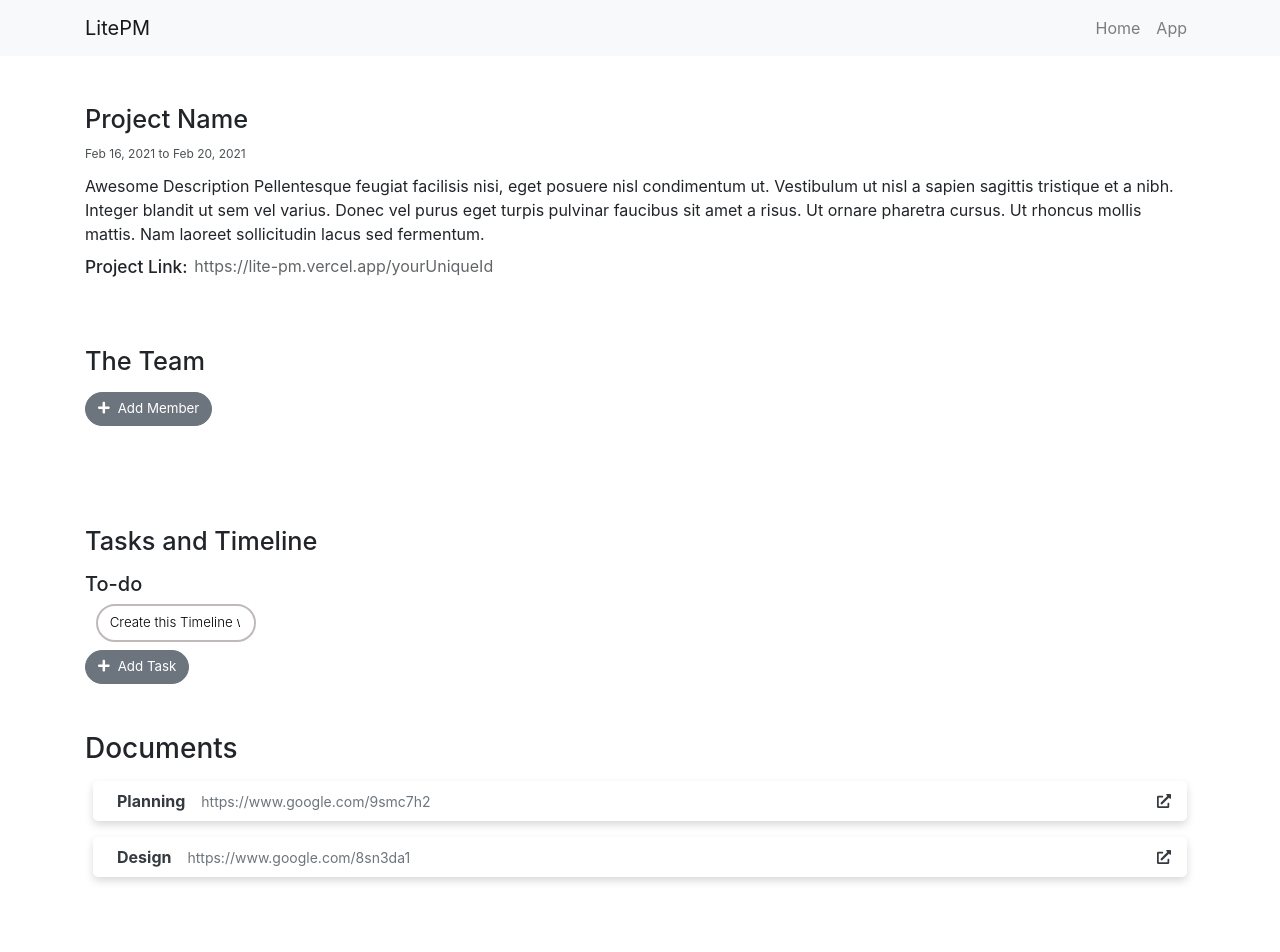
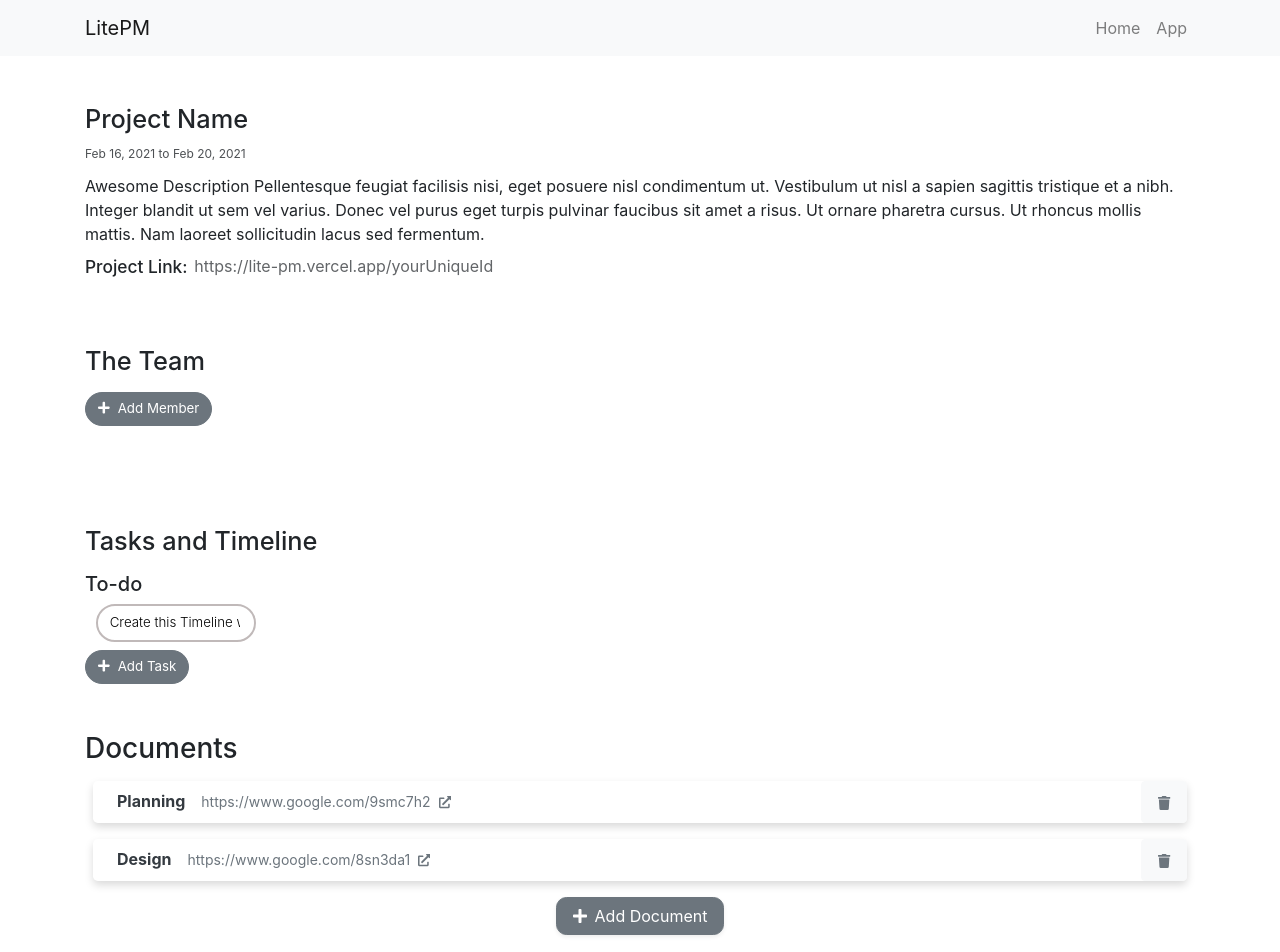
Before and after one commit to CaioCamatta/Lite-PM-frontend, a Next.js app in the folder lite-pm/: page / in a window 1280 px wide. Shown: the top 952 px of the page. Before the commit the page ends 893 px from the top, so only its background shows below. Built offline with nearby package versions, Linux system fonts and the light colour scheme.

Commit message:
Connect to Create and Delete API

```diff
--- a/lite-pm/pages/components/AppPage.js
+++ b/lite-pm/pages/components/AppPage.js
@@ -20,7 +20,7 @@ import ProjectDocuments from "./ProjectDocuments";
 import { FontAwesomeIcon } from "@fortawesome/react-fontawesome";
 import { faPlus } from "@fortawesome/free-solid-svg-icons";
 
-import axios from 'axios';
+import axios from "axios";
 
 const baseUrl = `http://localhost:5000`;
 
@@ -30,9 +30,14 @@ class AppPage extends Component {
     this.state = {
       teamMembers: [],
       project: {
+        projectId: "944f27b6-e6a0-4f2b-af4b-2d3911fc7d76",
         documents: [
-          { name: "Planning", url: "https://www.google.com/9smc7h2" },
-          { name: "Design", url: "https://www.google.com/8sn3da1" },
+          {
+            title: "Planning",
+            url: "https://www.google.com/9smc7h2",
+            documentId: "bdfe8bfe-ce0b-4bcf-aa4f-a6b31c1b42cc",
+          },
+          { title: "Design", url: "https://www.google.com/8sn3da1" },
         ],
       },
       showAddMember: false,
@@ -82,10 +87,15 @@ class AppPage extends Component {
     //const queryString = window.location.search;
     //const urlParams = new URLSearchParams(queryString)
     //const projectId = urlParams.get('projectId');
-
     //Used for testing need to remove after for production
     const projectId = "944f27b6-e6a0-4f2b-af4b-2d3911fc7d76";
-    axios.post(`${baseUrl}/api/members/create`,{projectId: projectId, name: this.state.memberName, email: this.state.memberEmail, github: this.state.memberGit, phone: this.state.memberPhone});
+    axios.post(`${baseUrl}/api/members/create`, {
+      projectId: projectId,
+      name: this.state.memberName,
+      email: this.state.memberEmail,
+      github: this.state.memberGit,
+      phone: this.state.memberPhone,
+    });
 
     this.setState({
       teamMembers: members,
@@ -229,7 +239,7 @@ class AppPage extends Component {
       <Modal isOpen={this.state.showAddTask} toggle={this.toggleAddTaskModal}>
         <ModalHeader>Add a Task</ModalHeader>
         <ModalBody className="text-center">
-          <div className='float-left'>
+          <div className="float-left">
             <label>
               <input
                 className={styles.inputs}
@@ -294,10 +304,15 @@ class AppPage extends Component {
   addTask = () => {};
 
   render() {
+    const commonProps = {
+      apiBaseUrl: baseUrl,
+      projectId: this.state?.project?.projectId,
+    };
+
     return (
       <div>
         <Navigationbar></Navigationbar>
-        <Container className="mt-5">
+        <Container className="mt-5 mb-5">
           <ProjectDetails></ProjectDetails>
           <h2 className={styles.h2}>The Team</h2>
           <div className="d-flex">{this.state.teamMembers}</div>
@@ -326,6 +341,7 @@ class AppPage extends Component {
           <ProjectDocuments
             documents={this.state.project.documents}
             className="mt-5"
+            {...commonProps}
           />
         </Container>
 
--- a/lite-pm/pages/components/ProjectDocuments.js
+++ b/lite-pm/pages/components/ProjectDocuments.js
@@ -1,22 +1,48 @@
 import React, { Component } from "react";
+import {
+  Button,
+  Modal,
+  ModalHeader,
+  ModalBody,
+  ModalFooter,
+  Label,
+  Input,
+  FormText,
+} from "reactstrap";
 import { FontAwesomeIcon } from "@fortawesome/react-fontawesome";
-import { faExternalLinkAlt } from "@fortawesome/free-solid-svg-icons";
+import {
+  faExternalLinkAlt,
+  faPlus,
+  faTrash,
+} from "@fortawesome/free-solid-svg-icons";
+import axios from "axios";
 
 export function ProjectDoc(props) {
   return (
-    <div className="mx-2 mb-3 shadow-md rounded-lg">
-      <a target="_blank" href={props.url} className="text-decoration-none">
-        <div className="w-100 px-3 py-2 text-dark d-flex">
-          <span className="font-weight-bold pl-2">{props.name}</span>
+    <div className="mx-2 mb-3 shadow-md rounded-lg  d-flex">
+      <a
+        target="_blank"
+        href={props.url}
+        className="text-decoration-none w-100"
+      >
+        <div className="w-100 pl-3 pr-1 py-2 text-dark d-flex">
+          <span className="font-weight-bold pl-2 my-auto">{props.title}</span>
           <span className="overflow-hidden small ml-3 my-auto text-muted">
             {props.url}
+            <FontAwesomeIcon
+              icon={faExternalLinkAlt}
+              className="ml-2 small text-muted"
+            />
           </span>
-          <FontAwesomeIcon
-            icon={faExternalLinkAlt}
-            className="ml-2 ml-auto my-auto small"
-          />
         </div>
       </a>
+      <Button
+        className="ml-auto my-auto py-2 px-3"
+        color="light"
+        onClick={() => props.deleteDocument(props.documentId)}
+      >
+        <FontAwesomeIcon icon={faTrash} className="small text-muted" />
+      </Button>
     </div>
   );
 }
@@ -24,14 +50,120 @@ export function ProjectDoc(props) {
 export default class ProjectDocuments extends Component {
   constructor(props) {
     super(props);
+
+    this.state = {
+      toggleCreateDocumentModal: false,
+    };
   }
+
+  deleteDocument = (documentId) => {
+    axios
+      .post(`${this.props.apiBaseUrl}/api/document/delete`, {
+        projectId: this.props.projectId,
+        documentId: documentId,
+      })
+      .then(
+        (response) => {
+          this.toggleCreateDocumentModal();
+          console.log(response);
+        },
+        (error) => {
+          console.log(error);
+        }
+      );
+  };
+
+  createDocument = () => {
+    axios
+      .post(`${this.props.apiBaseUrl}/api/document/create`, {
+        projectId: this.props.projectId,
+        title: this.state.title,
+        link: this.state.url,
+      })
+      .then(
+        (response) => {
+          console.log(response);
+        },
+        (error) => {
+          console.log(error);
+        }
+      );
+  };
+
+  handleChange = (event) => {
+    const target = event.target;
+    const name = target.name;
+
+    this.setState({
+      [name]: target.value,
+    });
+  };
+
+  toggleCreateDocumentModal = () => {
+    this.setState({
+      showCreateDocumentModal: !this.state.showCreateDocumentModal,
+    });
+  };
+
+  renderCreateDocumentModal = () => {
+    return (
+      <Modal
+        isOpen={this.state.showCreateDocumentModal}
+        toggle={this.toggleCreateDocumentModal}
+      >
+        <ModalHeader>Add Document</ModalHeader>
+        <ModalBody>
+          <Label for="title">Title</Label>
+          <Input
+            type="text"
+            name="title"
+            id="title"
+            onChange={this.handleChange}
+          />
+          <Label for="url" className="mt-2">
+            Project Link
+          </Label>
+          <Input type="text" name="url" id="url" onChange={this.handleChange} />
+          <FormText color="muted">
+            Create your document in Google Docs or MS Office and paste the Share
+            link here.
+          </FormText>
+        </ModalBody>
+        <ModalFooter>
+          <Button color="secondary" onClick={this.toggleCreateDocumentModal}>
+            Cancel
+          </Button>
+          <Button color="success" onClick={this.createDocument}>
+            Create Document
+          </Button>
+        </ModalFooter>
+      </Modal>
+    );
+  };
+
   render() {
     return (
       <div className={this.props.className}>
         <h3 className="mb-3">Documents</h3>
         {this.props.documents?.map((document, i) => (
-          <ProjectDoc key={i} name={document.name} url={document.url} />
+          <ProjectDoc
+            key={i}
+            title={document.title}
+            url={document.url}
+            documentId={document.documentId}
+            deleteDocument={this.deleteDocument}
+          />
         ))}
+        <div className="w-100 d-flex">
+          <Button
+            onClick={this.toggleCreateDocumentModal}
+            className="mx-auto px-3 rounded-xl shadow-sm"
+          >
+            <FontAwesomeIcon icon={faPlus} className="mr-2" />
+            Add Document
+          </Button>
+        </div>
+        <this.renderCreateDocumentModal />
       </div>
     );
   }
--- a/lite-pm/styles/globals.css
+++ b/lite-pm/styles/globals.css
@@ -18,3 +18,7 @@ a {
 .shadow-md {
   box-shadow: 0 0.25rem 0.5rem rgba(0, 0, 0, 0.15) !important;
 }
+
+.rounded-xl {
+  border-radius: 0.65rem !important;
+}
```
